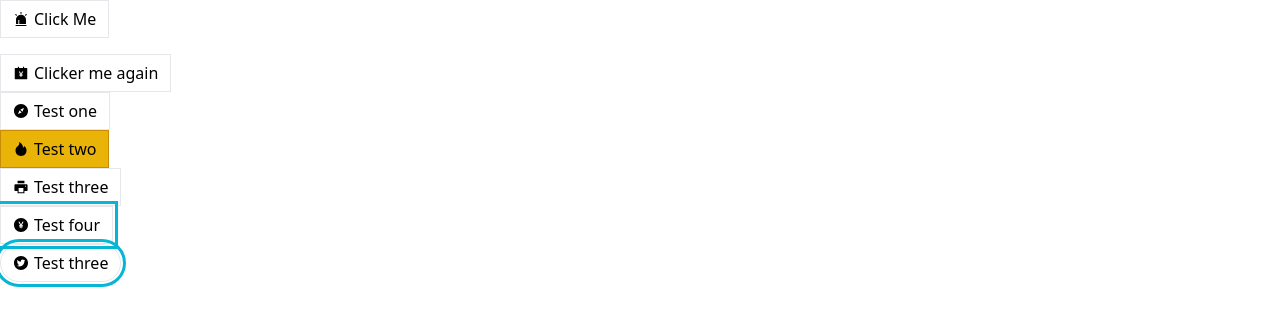
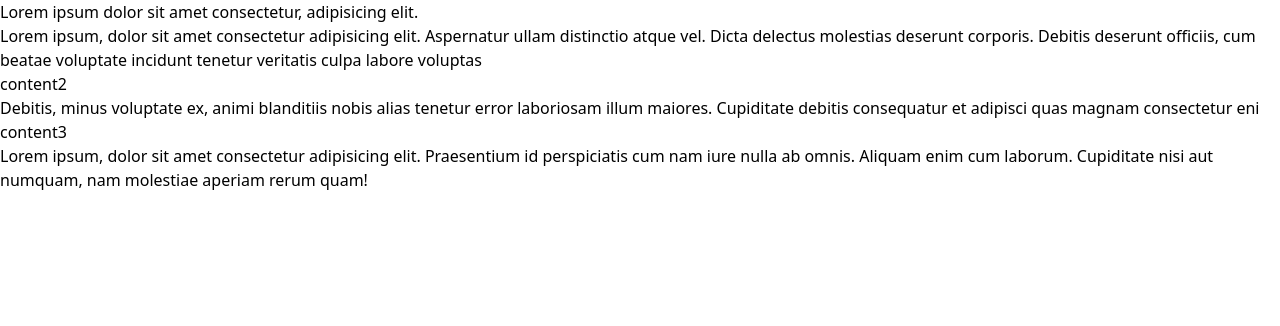
Before and after one commit to SivaSurender/Routing_Module, a React (Vite) app: page / in a window 1280 px wide. Shown: the top 326 px of the page. Built offline with nearby package versions, Linux system fonts and the light colour scheme.

Commit message:
added accordion

```diff
--- a/src/App.jsx
+++ b/src/App.jsx
@@ -1,64 +1,32 @@
-import Button from "./UI/Button";
-import {
-  AiFillAlert,
-  AiFillAccountBook,
-  AiFillCompass,
-  AiFillFire,
-  AiFillPrinter,
-  AiFillPayCircle,
-  AiFillTwitterCircle,
-} from "react-icons/ai";
+import Accordion from "./UI/Accordion";
+
+const item = [
+  {
+    id: "sdfs43",
+    label: "Lorem ipsum dolor sit amet consectetur, adipisicing elit.",
+    content:
+      "Lorem ipsum, dolor sit amet consectetur adipisicing elit. Aspernatur ullam distinctio atque vel. Dicta delectus molestias deserunt corporis. Debitis deserunt officiis, cum beatae voluptate incidunt tenetur veritatis culpa labore voluptas",
+  },
+
+  {
+    id: "343dsdf",
+    label: "content2",
+    content:
+      " Debitis, minus voluptate ex, animi blanditiis nobis alias tenetur error laboriosam illum maiores. Cupiditate debitis consequatur et adipisci quas magnam consectetur eni",
+  },
+
+  {
+    id: "sad687",
+    label: "content3",
+    content:
+      "Lorem ipsum, dolor sit amet consectetur adipisicing elit. Praesentium id perspiciatis cum nam iure nulla ab omnis. Aliquam enim cum laborum. Cupiditate nisi aut numquam, nam molestiae aperiam rerum quam!",
+  },
+];
 
 export default function App() {
   return (
     <div>
-      <div>
-        <Button
-          primary
-          onClick={() => console.log("clicked")}
-          className="mb-4 "
-        >
-          <AiFillAlert />
-          Click Me
-        </Button>
-      </div>
-      <div>
-        <Button
-          secondary
-          onMouseEnter={() => console.log("mouse entered")}
-          onMouseLeave={() => console.log("mouse left")}
-        >
-          <AiFillAccountBook />
-          Clicker me again
-        </Button>
-      </div>
-      <div>
-        <Button success>
-          <AiFillCompass /> Test one
-        </Button>
-      </div>
-      <div>
-        <Button warning>
-          <AiFillFire />
-          Test two
-        </Button>
-      </div>
-      <div>
-        <Button danger>
-          <AiFillPrinter /> Test three
-        </Button>
-      </div>
-      <div>
-        <Button outline>
-          <AiFillPayCircle /> Test four
-        </Button>
-      </div>
-      <div>
-        <Button rounded outline>
-          <AiFillTwitterCircle />
-          Test three
-        </Button>
-      </div>
+      <Accordion item={item} />
     </div>
   );
 }
--- /dev/null
+++ b/src/UI/Accordion.jsx
@@ -0,0 +1,16 @@
+import React from "react";
+
+function Accordion({ item }) {
+  return (
+    <div>
+      {item.map((eachItem) => (
+        <div key={eachItem.id}>
+          <div>{eachItem.label}</div>
+          <div>{eachItem.content}</div>
+        </div>
+      ))}
+    </div>
+  );
+}
+
+export default Accordion;
--- /dev/null
+++ b/src/pages/ButtonPage.jsx
@@ -0,0 +1,64 @@
+import Button from "./UI/Button";
+import {
+  AiFillAlert,
+  AiFillAccountBook,
+  AiFillCompass,
+  AiFillFire,
+  AiFillPrinter,
+  AiFillPayCircle,
+  AiFillTwitterCircle,
+} from "react-icons/ai";
+
+export default function ButtonPage() {
+  return (
+    <div>
+      <div>
+        <Button
+          primary
+          onClick={() => console.log("clicked")}
+          className="mb-4 "
+        >
+          <AiFillAlert />
+          Click Me
+        </Button>
+      </div>
+      <div>
+        <Button
+          secondary
+          onMouseEnter={() => console.log("mouse entered")}
+          onMouseLeave={() => console.log("mouse left")}
+        >
+          <AiFillAccountBook />
+          Clicker me again
+        </Button>
+      </div>
+      <div>
+        <Button success>
+          <AiFillCompass /> Test one
+        </Button>
+      </div>
+      <div>
+        <Button warning>
+          <AiFillFire />
+          Test two
+        </Button>
+      </div>
+      <div>
+        <Button danger>
+          <AiFillPrinter /> Test three
+        </Button>
+      </div>
+      <div>
+        <Button outline>
+          <AiFillPayCircle /> Test four
+        </Button>
+      </div>
+      <div>
+        <Button rounded outline>
+          <AiFillTwitterCircle />
+          Test three
+        </Button>
+      </div>
+    </div>
+  );
+}
```
